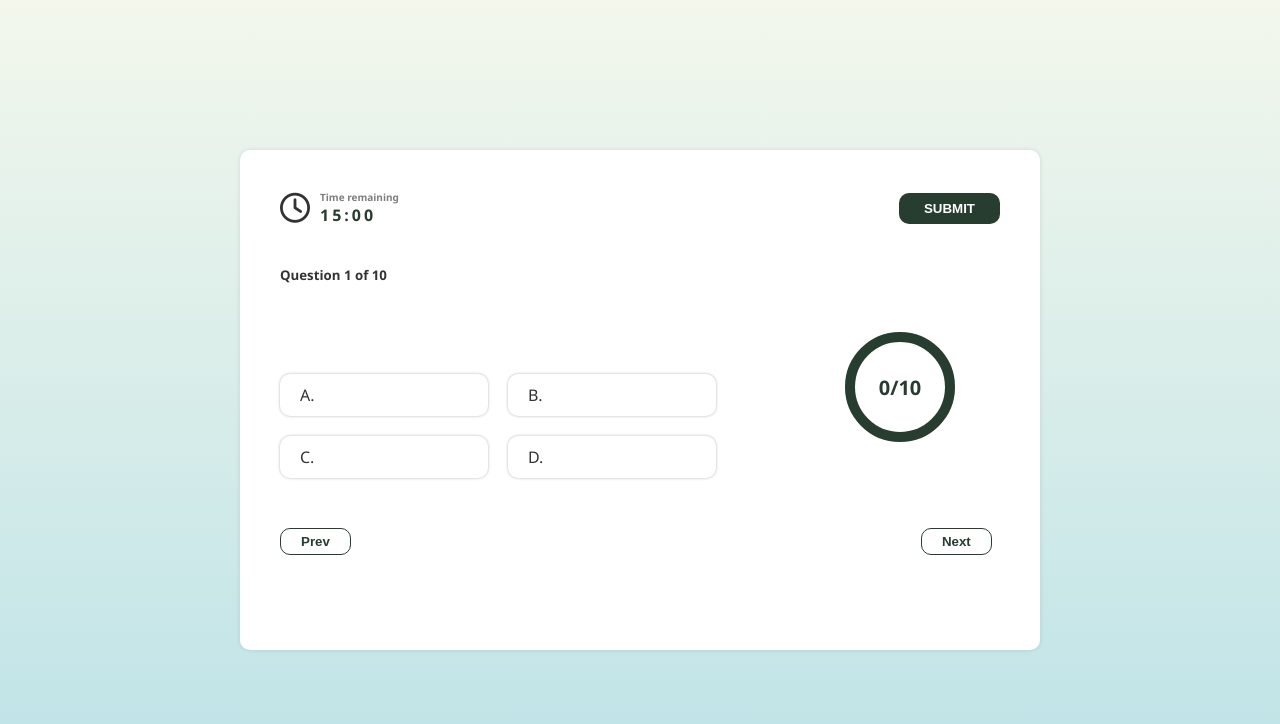
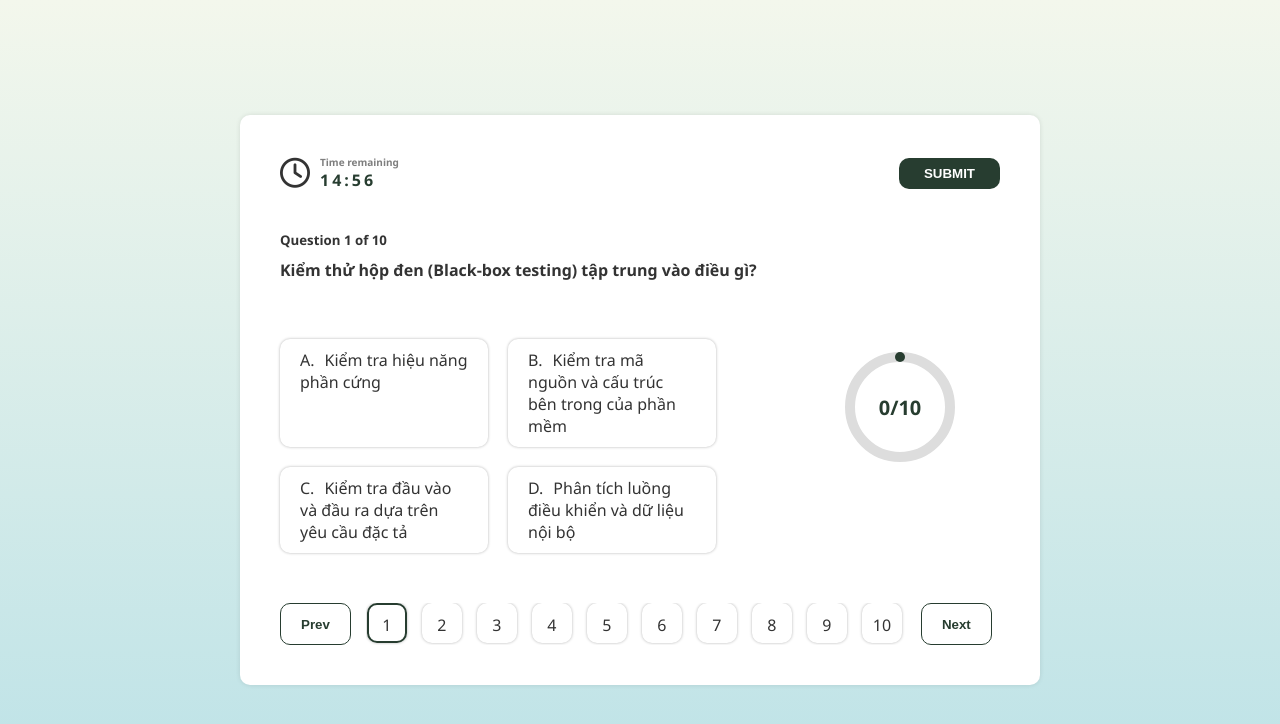
Before and after one commit to LanCheis/Toohak, a plain HTML site: page index.html in a window 1280 px wide. Drawn offline with Linux system fonts and the light colour scheme; no server answers.

Commit message:
preview w/ fake data

```diff
--- /dev/null
+++ b/data/blackbox_questions.js
@@ -0,0 +1,112 @@
+const BLACKBOX_QUESTIONS = [
+  {
+    quiz_id: "bbt1",
+    question: "Kiểm thử hộp đen (Black-box testing) tập trung vào điều gì?",
+    answers: [
+      "Kiểm tra mã nguồn và cấu trúc bên trong của phần mềm",
+      "Kiểm tra đầu vào và đầu ra dựa trên yêu cầu đặc tả",
+      "Phân tích luồng điều khiển và dữ liệu nội bộ",
+      "Kiểm tra hiệu năng phần cứng"
+    ],
+    correct_answers: [1]
+  },
+  {
+    quiz_id: "bbt2",
+    question: "Mục tiêu chính của kiểm thử hộp đen là gì?",
+    answers: [
+      "Phát hiện lỗi logic bên trong mã nguồn",
+      "Đảm bảo phần mềm hoạt động đúng theo yêu cầu người dùng",
+      "Đánh giá hiệu suất phần mềm ở mức hệ thống",
+      "Kiểm thử cấu trúc điều khiển"
+    ],
+    correct_answers: [1]
+  },
+  {
+    quiz_id: "bbt3",
+    question: "Kỹ thuật 'Phân vùng tương đương' (Equivalence Partitioning) giúp:",
+    answers: [
+      "Giảm số lượng ca kiểm thử cần thiết bằng cách chia dữ liệu đầu vào thành các nhóm hợp lệ và không hợp lệ",
+      "Kiểm tra từng giá trị đầu vào riêng lẻ",
+      "Chỉ tập trung vào giá trị biên",
+      "Xác minh tính năng không chức năng"
+    ],
+    correct_answers: [0]
+  },
+  {
+    quiz_id: "bbt4",
+    question: "Trong kiểm thử giá trị biên (Boundary Value Analysis), người kiểm thử nên chọn:",
+    answers: [
+      "Các giá trị nằm giữa khoảng dữ liệu",
+      "Các giá trị ở ranh giới và ngay ngoài ranh giới",
+      "Chỉ các giá trị ngẫu nhiên",
+      "Các giá trị trung bình của miền dữ liệu"
+    ],
+    correct_answers: [1]
+  },
+  {
+    quiz_id: "bbt5",
+    question: "Bảng quyết định (Decision Table) thường được sử dụng khi:",
+    answers: [
+      "Có nhiều điều kiện và hành động có thể xảy ra kết hợp",
+      "Chỉ có một điều kiện duy nhất cần kiểm tra",
+      "Hệ thống không có đầu vào phức tạp",
+      "Không có quy tắc nghiệp vụ nào"
+    ],
+    correct_answers: [0]
+  },
+  {
+    quiz_id: "bbt6",
+    question: "Biểu đồ chuyển trạng thái (State Transition Diagram) mô tả điều gì?",
+    answers: [
+      "Mối quan hệ giữa các lớp trong hệ thống",
+      "Cách hệ thống chuyển đổi giữa các trạng thái khi nhận sự kiện",
+      "Luồng dữ liệu giữa các module",
+      "Quy trình kiểm thử tự động"
+    ],
+    correct_answers: [1]
+  },
+  {
+    quiz_id: "bbt7",
+    question: "Khi nào nên sử dụng kỹ thuật kiểm thử hộp đen?",
+    answers: [
+      "Khi mã nguồn chưa sẵn sàng",
+      "Khi chỉ có đặc tả yêu cầu và giao diện đầu vào/đầu ra",
+      "Khi chỉ muốn phân tích cấu trúc bên trong",
+      "Khi cần đo hiệu năng CPU"
+    ],
+    correct_answers: [1]
+  },
+  {
+    quiz_id: "bbt8",
+    question: "Ưu điểm của kiểm thử hộp đen là gì?",
+    answers: [
+      "Không yêu cầu hiểu biết về mã nguồn",
+      "Giúp phát hiện lỗi giao diện và chức năng",
+      "Có thể áp dụng ở các mức kiểm thử khác nhau (unit, integration, system)",
+      "Tất cả đều đúng"
+    ],
+    correct_answers: [3]
+  },
+  {
+    quiz_id: "bbt9",
+    question: "Hạn chế của kiểm thử hộp đen là gì?",
+    answers: [
+      "Không thể xác định nguyên nhân lỗi trong mã nguồn",
+      "Khó đạt được độ bao phủ mã lệnh cao",
+      "Có thể bỏ sót các lỗi logic bên trong",
+      "Tất cả đều đúng"
+    ],
+    correct_answers: [3]
+  },
+  {
+    quiz_id: "bbt10",
+    question: "Các kỹ thuật kiểm thử hộp đen phổ biến bao gồm:",
+    answers: [
+      "Phân vùng tương đương (EP)",
+      "Phân tích giá trị biên (BVA)",
+      "Bảng quyết định và Biểu đồ chuyển trạng thái",
+      "Tất cả đều đúng"
+    ],
+    correct_answers: [3]
+  }
+];
--- a/index.html
+++ b/index.html
@@ -51,5 +51,6 @@
       </div>
     </div>
   </body>
+  <script src="data/blackbox_questions.js"></script>
   <script src="./main.js"></script>
 </html>
--- a/main.js
+++ b/main.js
@@ -32,12 +32,16 @@ const quiz = {
 
   getQuestions: async function () {
     try {
-      const response = await fetch(`${API}?category=english`);
-      const data = await response.json();
-      questions = data;
-      console.log(data);
+      questions = BLACKBOX_QUESTIONS;
+
+      //khởi tạo mảng lưu đáp án đã chọn và kết quả
+      listSubmit = new Array(questions.length).fill(-1);
+      listResults = new Array(questions.length).fill(-1);
+
+      console.log(BLACKBOX_QUESTIONS);
     } catch (error) {
-      alert("Da xay ra loi");
+      alert("Đã xảy ra lỗi!? Đợi xíu nhe, hình như là bị lỗi này nè :(");
+      console.error(error);
     }
   },
   getResults: async function () {
@@ -47,16 +51,17 @@ const quiz = {
       questions: questions,
     };
     try {
-      const response = await fetch(API, {
-        method: "POST",
-        body: JSON.stringify(postData),
-      });
-      const results = await response.json();
-      this.handleCheckResults(results);
-      quizSubmit.innerText = "Kết quả";
-      quizSubmit.style = "pointer-events:none";
-    } catch (error) {
-      alert("Da xay ra loi");
+      const results = questions.map(q => ({
+      quiz_id: q.quiz_id,
+      answer: q.answers[q.correct_answers[0]], // duy nhất 1 đáp án đúng
+    }));
+
+    this.handleCheckResults(results);
+    quizSubmit.innerText = "Kết quả";
+    quizSubmit.style = "pointer-events:none";
+  } catch (error) {
+    alert("Đã xảy ra lỗi khi nộp bài!");
+    console.error(error);
     }
   },
   renderQuestionList: function () {
```
